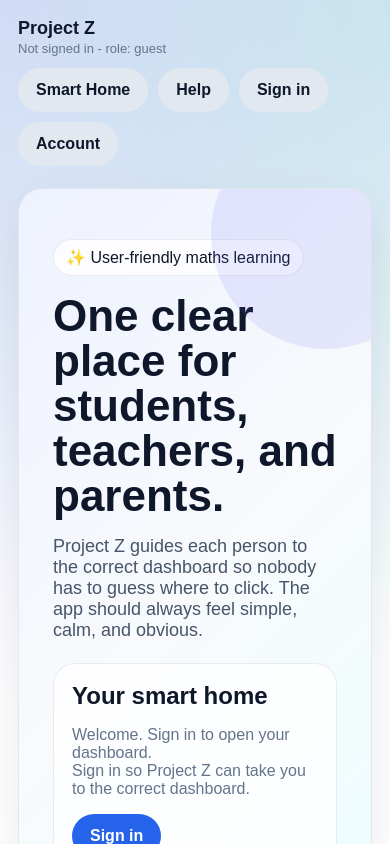
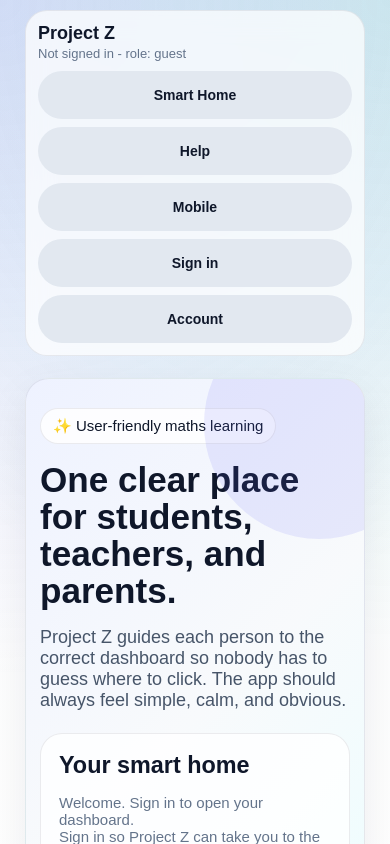
Before and after one commit to ManoliMeletiou/project-z-meletiou-mathematics, a Next.js app in the folder frontend/: page / in a window 390 px wide. Shown: the top 844 px of the page. Built offline with nearby package versions, Linux system fonts and the light colour scheme; no server answers.

Commit message:
Polish mobile responsiveness and visual design

```diff
--- a/frontend/app/api/health/route.ts
+++ b/frontend/app/api/health/route.ts
@@ -6,22 +6,23 @@ export async function GET() {
   return Response.json({
     ok: true,
     app: 'Project Z',
-    version: 'phase-37-navigation-ux-polish',
+    version: 'phase-38-mobile-visual-polish',
     checks: {
       supabaseUrlConfigured: hasSupabaseUrl,
       supabaseAnonKeyConfigured: hasSupabaseAnonKey,
       questionEngineConfigured: hasQuestionEngine,
-      roleAwareHome: true,
-      smartHomePage: true,
-      helpPage: true,
-      studentDashboardObvious: true,
-      teacherLifecycleDashboardObvious: true,
-      parentDashboardObvious: true,
-      guestGuidance: true,
-      clearNavigationLanguage: true,
+      mobileResponsiveLayouts: true,
+      touchFriendlyButtons: true,
+      cleanNavigationWrapping: true,
+      improvedCards: true,
+      readableSmallScreens: true,
+      studentParentPhoneFriendly: true,
+      focusVisibleAccessibility: true,
+      reducedMotionSupport: true,
+      mobilePreviewPage: true,
       userFriendlyDesignRule: true,
       bestAccuracyOverDecoration: true
     },
-    routes: ['/', '/home', '/help', '/student', '/student-dashboard', '/teacher', '/parent', '/parent-dashboard', '/parent-learning-report', '/export-reports', '/assignment-recommendations', '/generated-assignments', '/assignment-audit', '/assignment-lifecycle', '/teacher-submission-review', '/teacher-corrections-review', '/student-generated-assignments', '/student-memorandum', '/student-corrections', '/reports', '/quality', '/generate', '/ai-test', '/ai-usage', '/tutor', '/tutor-evidence', '/teacher-tutor-evidence', '/curriculum', '/diagnostic', '/recommended', '/path', '/auth', '/account', '/dashboard', '/classes', '/assignments', '/api/question', '/api/generate-quality-question', '/api/generation-status', '/api/generation-self-test', '/api/tutor', '/api/create-assignment-from-recommendation', '/api/regenerate-assignment-question', '/api/health']
+    routes: ['/', '/home', '/help', '/mobile-preview', '/student', '/student-dashboard', '/teacher', '/parent', '/parent-dashboard', '/parent-learning-report', '/export-reports', '/assignment-recommendations', '/generated-assignments', '/assignment-audit', '/assignment-lifecycle', '/teacher-submission-review', '/teacher-corrections-review', '/student-generated-assignments', '/student-memorandum', '/student-corrections', '/reports', '/quality', '/generate', '/ai-test', '/ai-usage', '/tutor', '/tutor-evidence', '/teacher-tutor-evidence', '/curriculum', '/diagnostic', '/recommended', '/path', '/auth', '/account', '/dashboard', '/classes', '/assignments', '/api/question', '/api/generate-quality-question', '/api/generation-status', '/api/generation-self-test', '/api/tutor', '/api/create-assignment-from-recommendation', '/api/regenerate-assignment-question', '/api/health']
   });
 }
--- a/frontend/app/assignment-lifecycle/page.tsx
+++ b/frontend/app/assignment-lifecycle/page.tsx
@@ -92,6 +92,7 @@ export default function AssignmentLifecyclePage() {
           <div className="navLinks">
             <a className="btn secondary" href="/">Home</a>
             <a className="btn secondary" href="/home">Smart Home</a>
+            <a className="btn secondary" href="/mobile-preview">Mobile</a>
             <a className="btn secondary" href="/teacher">Teacher Portal</a>
             <a className="btn secondary" href="/assignment-recommendations">Recommendations</a>
             <a className="btn secondary" href="/generated-assignments">Generated</a>
--- a/frontend/app/globals.css
+++ b/frontend/app/globals.css
@@ -264,3 +264,264 @@ h2 {
     flex-direction: column;
   }
 }
+
+
+/* Project Z Phase 38: mobile responsiveness and visual polish */
+:root {
+  --pz-radius-sm: 14px;
+  --pz-radius-md: 20px;
+  --pz-radius-lg: 28px;
+  --pz-shadow-soft: 0 18px 45px rgba(15, 23, 42, 0.08);
+  --pz-shadow-hover: 0 22px 55px rgba(15, 23, 42, 0.12);
+  --pz-border: 1px solid rgba(15, 23, 42, 0.08);
+  --pz-text: #0f172a;
+  --pz-muted: #64748b;
+  --pz-bg: #f8fafc;
+}
+
+html {
+  scroll-behavior: smooth;
+  text-size-adjust: 100%;
+  -webkit-text-size-adjust: 100%;
+}
+
+body {
+  -webkit-font-smoothing: antialiased;
+  text-rendering: optimizeLegibility;
+}
+
+.page {
+  min-height: 100vh;
+  overflow-x: hidden;
+}
+
+.container {
+  width: min(1180px, calc(100% - 32px));
+  margin-inline: auto;
+}
+
+.nav {
+  gap: 14px;
+  align-items: center;
+  flex-wrap: wrap;
+}
+
+.navLinks {
+  display: flex;
+  gap: 8px;
+  flex-wrap: wrap;
+  align-items: center;
+}
+
+.brand {
+  min-width: 220px;
+}
+
+.card {
+  border-radius: var(--pz-radius-lg);
+  border: var(--pz-border);
+  box-shadow: var(--pz-shadow-soft);
+  transition: transform 180ms ease, box-shadow 180ms ease, border-color 180ms ease;
+}
+
+.card:hover {
+  transform: translateY(-1px);
+  box-shadow: var(--pz-shadow-hover);
+  border-color: rgba(99, 102, 241, 0.18);
+}
+
+.btn,
+button.btn,
+a.btn {
+  min-height: 44px;
+  display: inline-flex;
+  align-items: center;
+  justify-content: center;
+  gap: 8px;
+  touch-action: manipulation;
+  border-radius: 999px;
+  line-height: 1.15;
+  text-align: center;
+}
+
+.input,
+.select,
+.textarea,
+textarea,
+select,
+input {
+  min-height: 44px;
+  font-size: 16px;
+}
+
+.textarea,
+textarea {
+  line-height: 1.45;
+}
+
+progress {
+  height: 12px;
+  border-radius: 999px;
+  overflow: hidden;
+}
+
+.notice {
+  border-radius: var(--pz-radius-md);
+}
+
+.stat {
+  line-height: 1;
+}
+
+a:focus-visible,
+button:focus-visible,
+input:focus-visible,
+select:focus-visible,
+textarea:focus-visible {
+  outline: 3px solid rgba(99, 102, 241, 0.35);
+  outline-offset: 3px;
+}
+
+@media (prefers-reduced-motion: reduce) {
+  * {
+    animation-duration: 0.001ms !important;
+    animation-iteration-count: 1 !important;
+    scroll-behavior: auto !important;
+    transition-duration: 0.001ms !important;
+  }
+}
+
+@media (max-width: 980px) {
+  .container {
+    width: min(100% - 24px, 760px);
+  }
+
+  .nav {
+    align-items: flex-start;
+  }
+
+  .brand {
+    width: 100%;
+  }
+
+  .navLinks {
+    width: 100%;
+  }
+
+  .grid,
+  .grid2,
+  .grid3 {
+    grid-template-columns: 1fr !important;
+  }
+
+  .card {
+    border-radius: 22px;
+  }
+}
+
+@media (max-width: 640px) {
+  .container {
+    width: calc(100% - 18px);
+  }
+
+  .page {
+    padding-block: 10px;
+  }
+
+  .nav {
+    gap: 10px;
+    padding: 12px;
+    border-radius: 22px;
+    background: rgba(255, 255, 255, 0.72);
+    backdrop-filter: blur(14px);
+    border: var(--pz-border);
+  }
+
+  .brand strong {
+    font-size: 18px;
+  }
+
+  .brand span {
+    font-size: 13px;
+  }
+
+  .navLinks {
+    display: grid;
+    grid-template-columns: 1fr 1fr;
+    gap: 8px;
+  }
+
+  .navLinks .btn {
+    width: 100%;
+    padding-inline: 10px;
+    font-size: 14px;
+  }
+
+  .card {
+    padding: 16px !important;
+    border-radius: 20px;
+  }
+
+  h1 {
+    font-size: clamp(30px, 9vw, 40px) !important;
+    line-height: 1.05 !important;
+  }
+
+  h2 {
+    font-size: clamp(22px, 6vw, 28px);
+  }
+
+  h3 {
+    font-size: clamp(18px, 5vw, 22px);
+  }
+
+  p,
+  li,
+  label,
+  .muted {
+    font-size: 15px;
+  }
+
+  .stat {
+    font-size: clamp(34px, 12vw, 52px);
+  }
+
+  .btn,
+  button.btn,
+  a.btn {
+    width: 100%;
+    min-height: 48px;
+    white-space: normal;
+  }
+
+  .input,
+  .select,
+  .textarea,
+  textarea,
+  select,
+  input {
+    width: 100%;
+  }
+
+  table,
+  .table {
+    display: block;
+    overflow-x: auto;
+    white-space: nowrap;
+  }
+}
+
+@media (max-width: 420px) {
+  .navLinks {
+    grid-template-columns: 1fr;
+  }
+
+  .card {
+    padding: 14px !important;
+  }
+
+  .container {
+    width: calc(100% - 14px);
+  }
+}
+/* End Project Z Phase 38 */
--- a/frontend/app/help/page.tsx
+++ b/frontend/app/help/page.tsx
@@ -52,6 +52,7 @@ export default function ProjectZHelpPage() {
           <div className="navLinks">
             <a className="btn secondary" href="/">Home</a>
             <a className="btn secondary" href="/home">Smart Home</a>
+            <a className="btn secondary" href="/mobile-preview">Mobile</a>
             <a className="btn secondary" href="/auth">Sign in</a>
             <a className="btn secondary" href="/account">Account</a>
           </div>
--- a/frontend/app/home/page.tsx
+++ b/frontend/app/home/page.tsx
@@ -59,6 +59,7 @@ export default function SmartHomePage() {
           <div className="navLinks">
             <a className="btn secondary" href="/">Home</a>
             <a className="btn secondary" href="/help">Help</a>
+            <a className="btn secondary" href="/mobile-preview">Mobile</a>
             <a className="btn secondary" href="/auth">Sign in</a>
             <a className="btn secondary" href="/account">Account</a>
           </div>
--- a/frontend/app/page.tsx
+++ b/frontend/app/page.tsx
@@ -82,6 +82,7 @@ export default function ProjectZHomePage() {
           <div className="navLinks">
             <a className="btn secondary" href="/home">Smart Home</a>
             <a className="btn secondary" href="/help">Help</a>
+            <a className="btn secondary" href="/mobile-preview">Mobile</a>
             <a className="btn secondary" href="/auth">Sign in</a>
             <a className="btn secondary" href="/account">Account</a>
           </div>
--- a/frontend/app/parent-dashboard/page.tsx
+++ b/frontend/app/parent-dashboard/page.tsx
@@ -151,6 +151,7 @@ export default function ParentDashboardPage() {
           <div className="navLinks">
             <a className="btn secondary" href="/">Home</a>
             <a className="btn secondary" href="/home">Smart Home</a>
+            <a className="btn secondary" href="/mobile-preview">Mobile</a>
             <a className="btn secondary" href="/parent">Parent Portal</a>
             <a className="btn secondary" href="/parent-learning-report">Learning Report</a>
             <a className="btn secondary" href="/export-reports">Export Reports</a>
--- a/frontend/app/student-dashboard/page.tsx
+++ b/frontend/app/student-dashboard/page.tsx
@@ -146,6 +146,7 @@ export default function StudentDashboardPage() {
           <div className="navLinks">
             <a className="btn secondary" href="/">Home</a>
             <a className="btn secondary" href="/home">Smart Home</a>
+            <a className="btn secondary" href="/mobile-preview">Mobile</a>
             <a className="btn secondary" href="/student">Student Portal</a>
             <a className="btn secondary" href="/student-generated-assignments">Assignments</a>
             <a className="btn secondary" href="/student-memorandum">Memo</a>
```
Also changed, not shown: frontend/app/mobile-preview/page.tsx (added, +140 -0 lines), 1 other file (tests, documents, lock files or other folders).
